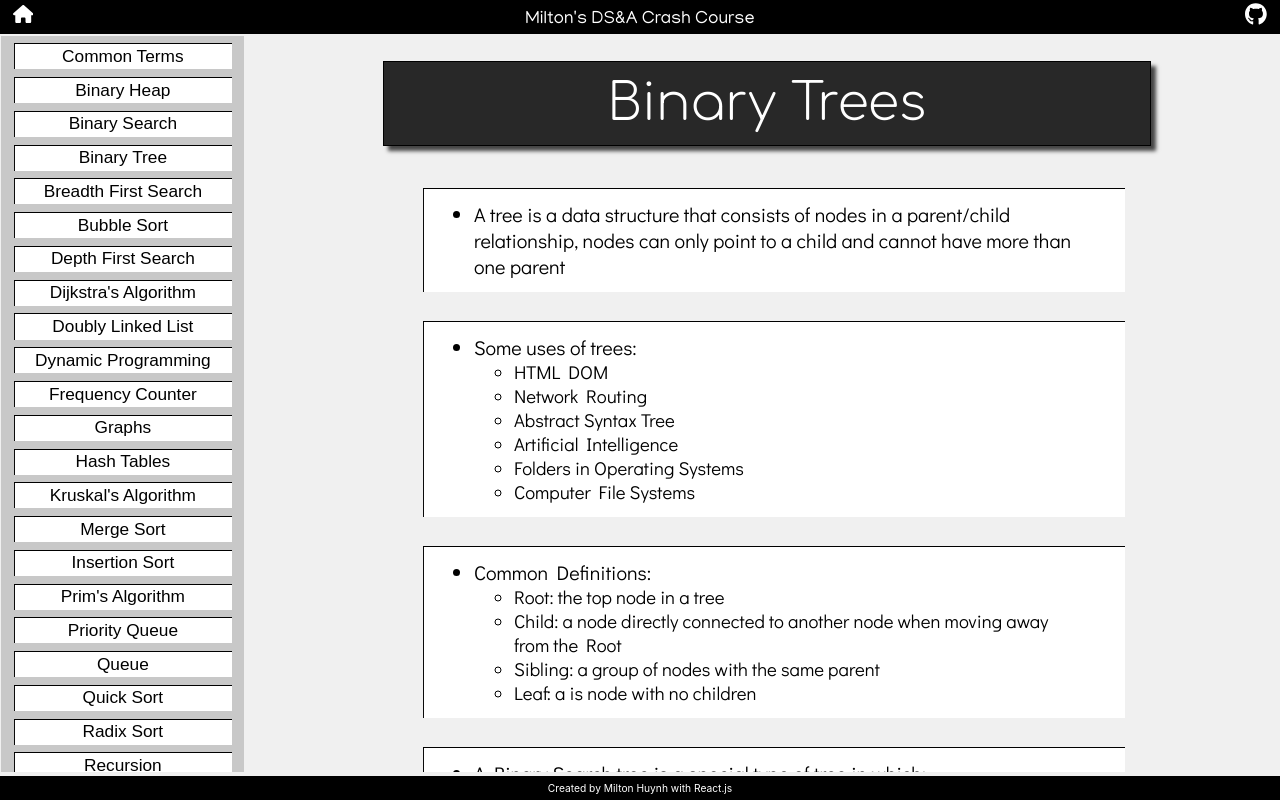
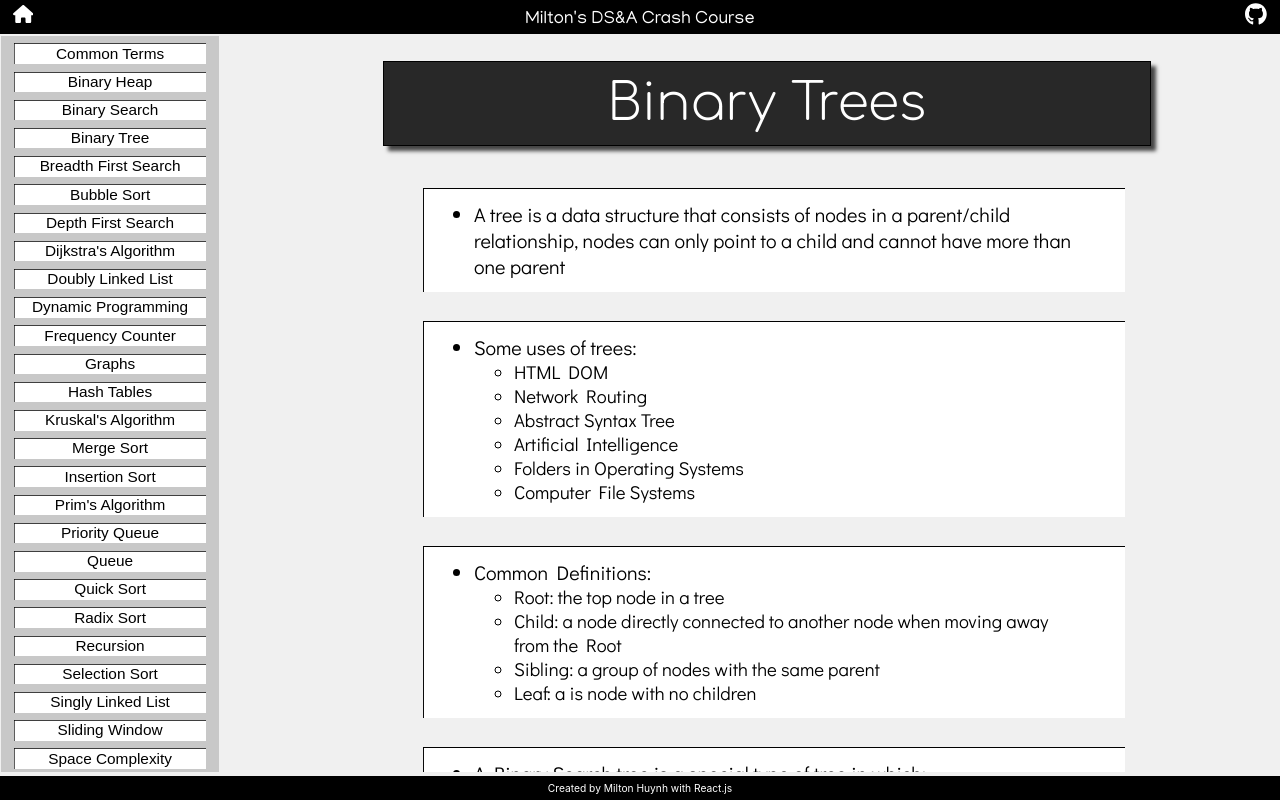
Before and after one commit to miltonhuynh/DSA-guide, a React (Create React App) app in the folder app/: page /DSA-guide/BinaryTree in a window 1280 px wide. Built offline with nearby package versions, Linux system fonts and the light colour scheme; a web font is replaced by a local one.

Commit message:
Reduced nav size

```diff
--- a/app/src/App.css
+++ b/app/src/App.css
@@ -86,27 +86,27 @@ body,html {
 }
 
 #Navigator {
-  width: 19vw;
+  width: 17vw;
   background-color: rgb(200,200,200);
   overflow-y: scroll;
 }
 
 .Concept_Links {
   margin: 0.6vw 1vw 0.6vw 1vw;
-  padding: 0.2vw;
+  padding: 0.1vw;
   cursor: pointer;
   text-align: center;
   background-color: white;
   color: black;
-  font-size: 1.35vw;
+  font-size: 1.2vw;
   font-family: 'Mandali', sans-serif;
-  box-shadow: inset 0.075vw 0.075vw 0.05vw black, 0 0 0px black;
+  box-shadow: inset 0.05vw 0.05vw 0.05vw black, 0 0 0px black;
   transition: box-shadow 0.4s, transform 0.4s, background-color 0.4s, color 0.3s;
 }
 
 .Concept_Links:hover {
-  transform: translateY(-0.4vw);
-  box-shadow: inset 0 0 0vw black, 0.2vw 0.2vw 0.15vw rgb(50,50,50);
+  transform: translateY(-0.25vw);
+  box-shadow: inset 0 0 0vw black, 0.15vw 0.15vw 0.1vw rgb(50,50,50);
   background-color: rgb(80,80,80);
   color: white;
 }
```
